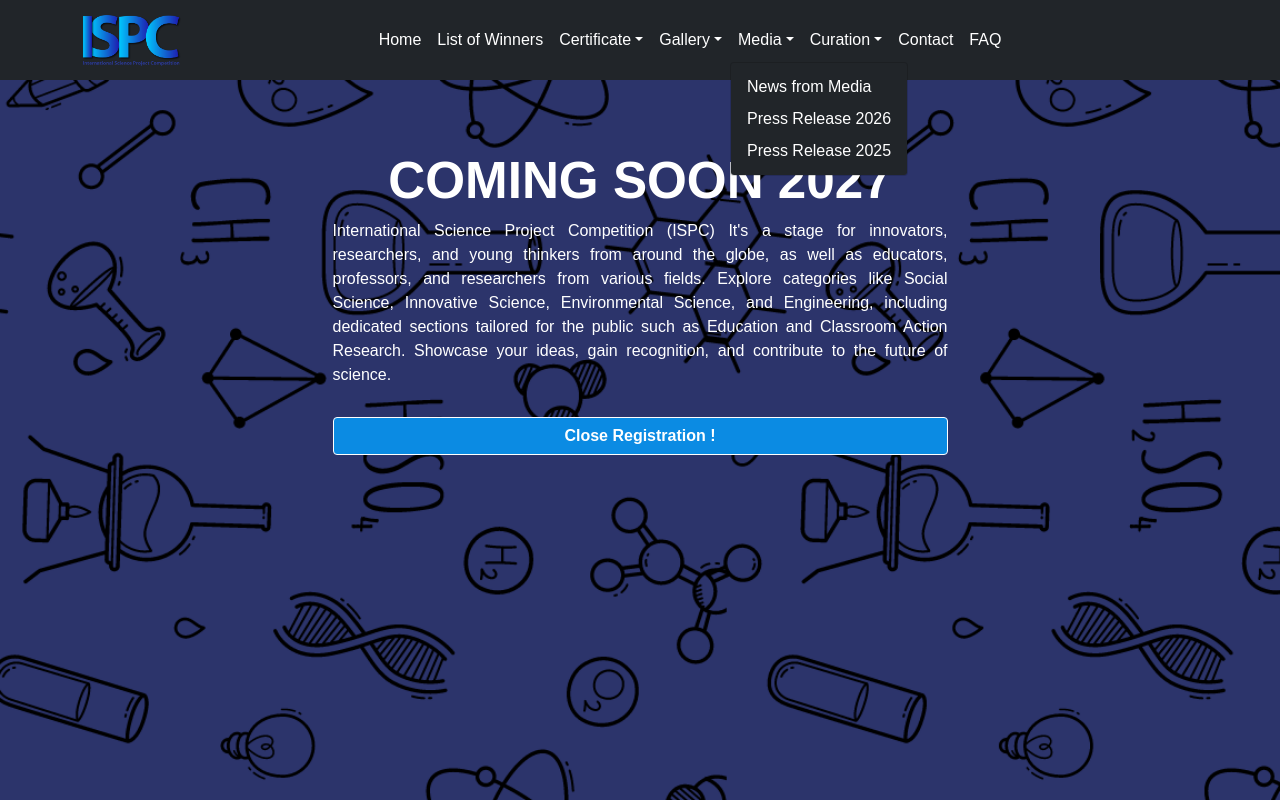
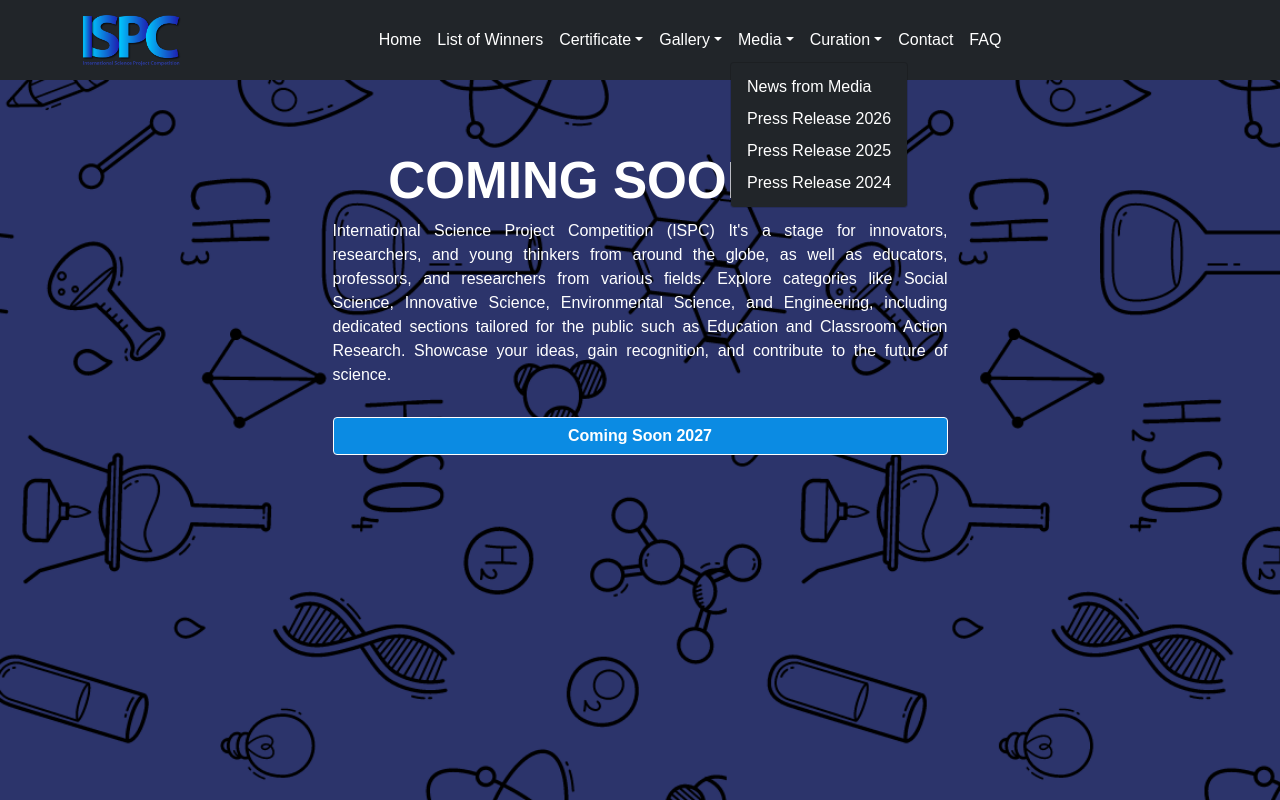
Before and after one commit to iysaofficial/ISPCofficial, a React (Vite) app: page / in a window 1280 px wide. Both pictures are taken after a click on the button "Media". Shown: the top 800 px of the page. Built offline with nearby package versions, Linux system fonts and the light colour scheme.

Commit message:
update press release 2024

```diff
--- a/src/components/mainhero.jsx
+++ b/src/components/mainhero.jsx
@@ -28,7 +28,7 @@ function MainHero() {
           </div>
           <div className="second-content text-center">
             <a className="btn btn-action" href="#!">
-              Close Registration !
+              Coming Soon 2027
             </a>
             {/* <a className="btn btn-action" href="/homeregist">Registration</a> */}
             {/* <a className="btn btn-action" href="https://drive.google.com/drive/folders/1ojJCV0eBDz5xfujIpR41g0RhsMmOsTZ_?usp=sharing" target="_blank">Guide Book</a> */}
--- a/src/components/navigation.jsx
+++ b/src/components/navigation.jsx
@@ -112,6 +112,13 @@ const navigation = () => {
                 >
                   Press Release 2025
                 </NavDropdown.Item>
+                <NavDropdown.Item
+                  eventKey="4.1"
+                  href="https://drive.google.com/file/d/1SXsbmmALUxxsOeSF_dyqSBxIxivy2Th8/view?usp=sharing"
+                  target="_blank"
+                >
+                  Press Release 2024
+                </NavDropdown.Item>
               </NavDropdown>
               <NavDropdown title="Curation" id="nav-dropdown">
                 <NavDropdown.Item
```
